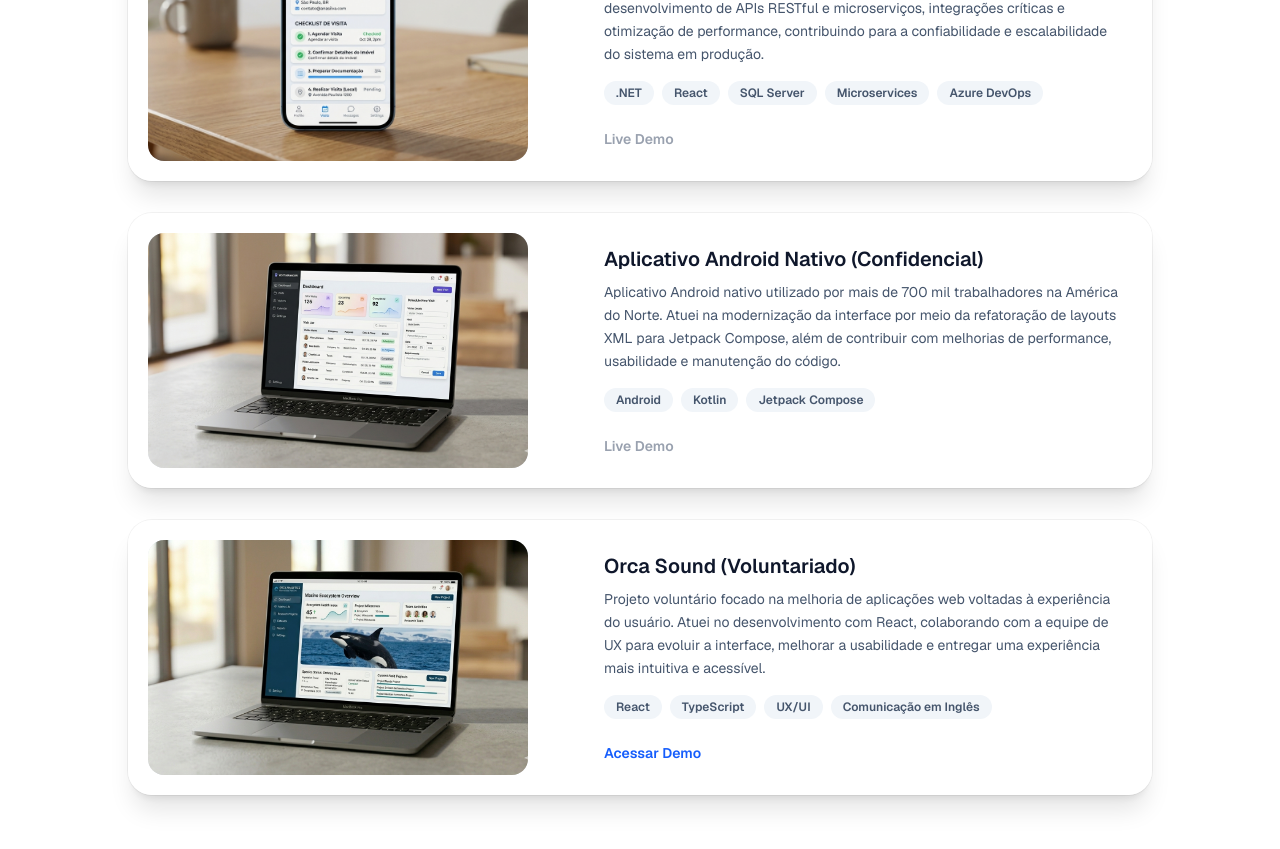
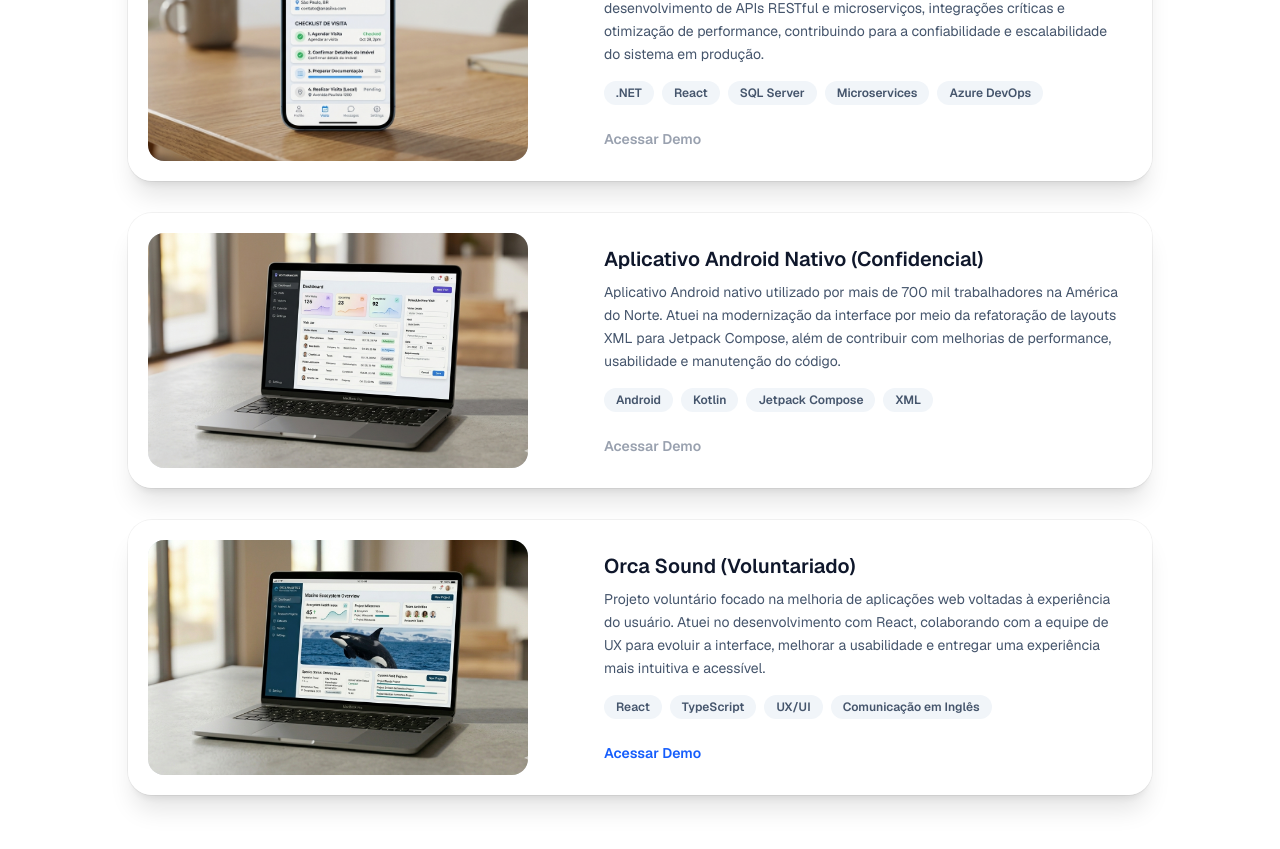
Before and after one commit to GabrielYujiYasuda/Portfolio, a React (Vite) app: page / in a window 1280 px wide. Shown: the part 3640-4489 px from the top of the page. Built offline with nearby package versions, Linux system fonts and the light colour scheme.

Commit message:
feat: update Globe icon color and update constants

```diff
--- a/src/components/ProjectsCards.tsx
+++ b/src/components/ProjectsCards.tsx
@@ -77,7 +77,9 @@ const ProjectsCards = ({ projects, className }: ProjectsCardsProps) => {
                 <div className="flex flex-wrap items-center gap-4 pt-2">
                   {project.liveUrl ? (
                     project.isLiveDemoDisabled ? (
-                      <span className="text-sm font-semibold text-gray-400 cursor-not-allowed">Live Demo</span>
+                      <span className="text-sm font-semibold text-gray-400 cursor-not-allowed">
+                        {PROJECTS_SECTION.LIVE_DEMO_TEXT}
+                      </span>
                     ) : (
                       <a
                         href={project.liveUrl}
--- a/src/shared/constants.ts
+++ b/src/shared/constants.ts
@@ -119,7 +119,7 @@ export const PROJECTS_SECTION = {
         "Aplicativo Android nativo utilizado por mais de 700 mil trabalhadores na América do Norte. Atuei na modernização da interface por meio da refatoração de layouts XML para Jetpack Compose, além de contribuir com melhorias de performance, usabilidade e manutenção do código.",
       imageSrc: "/src/assets/web-app.png",
       imageAlt: "Mobile Android app screenshot",
-      tags: ["Android", "Kotlin", "Jetpack Compose"],
+      tags: ["Android", "Kotlin", "Jetpack Compose", "XML"],
       liveUrl: "#",
       sourceUrl: "#",
       isLiveDemoDisabled: true,
```
